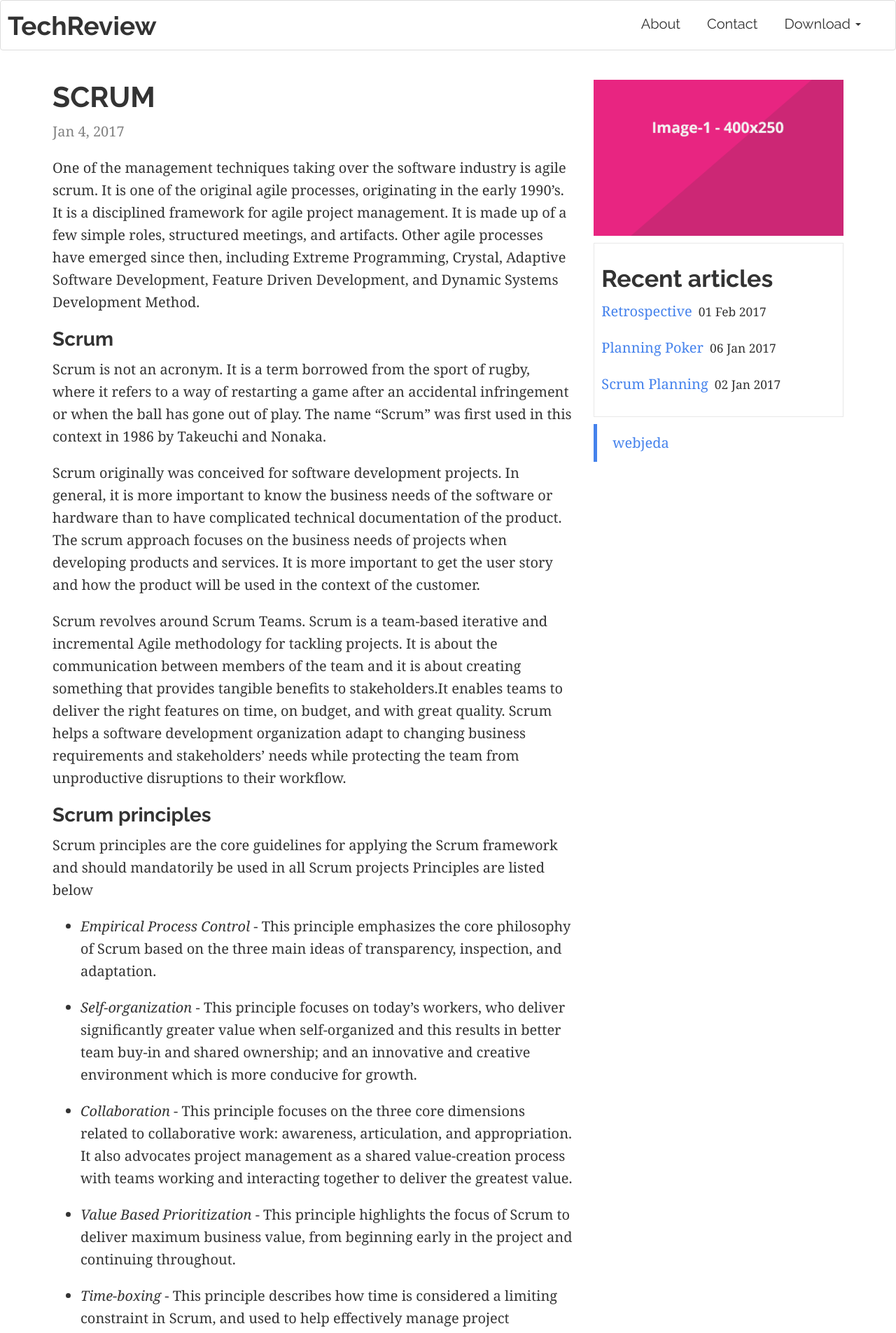
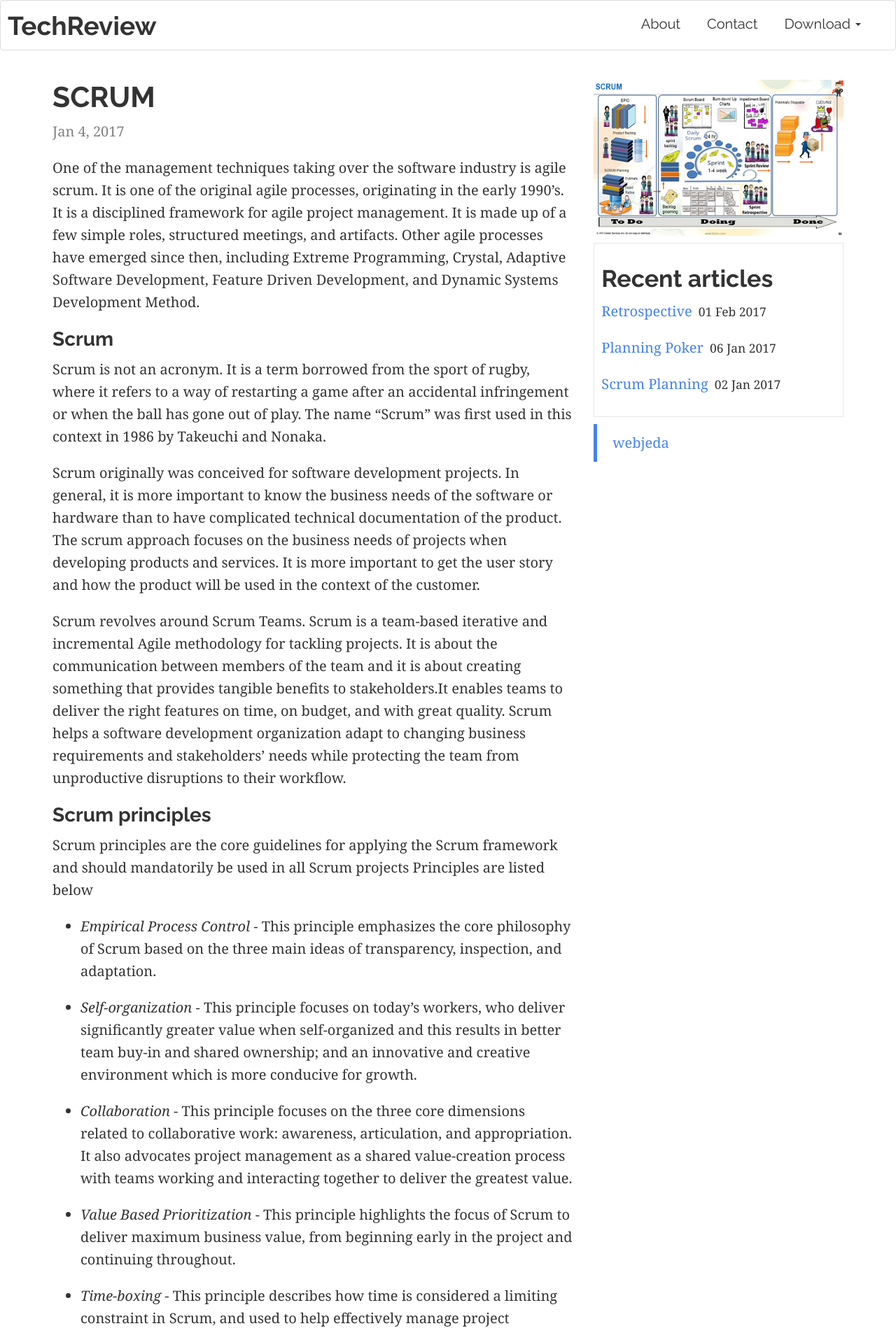
Before and after one commit to profbmuthu/CCrime, a Jekyll site: the page built from _posts/2017-1-4-Scrum.md, in a window 1280 px wide. Shown: the top 1905 px of the page at 70% size. Built offline with Jekyll 4.4.1, drawn with Linux system fonts in a browser that asks for light colours; comment, search, counter and statistics services are not loaded.

Commit message:
Update 2017-1-4-Scrum.md

```diff
--- a/_posts/2017-1-4-Scrum.md
+++ b/_posts/2017-1-4-Scrum.md
@@ -3,7 +3,7 @@ layout: post
 title:  "SCRUM"
 date:   2017-1-4 10:51:47 +0530
 categories: scrum management
-img: image-1.png
+img: AGILE-SAFE.png
 categories: [scrum, management]
 ---
 One of the management techniques taking over the software industry is agile scrum. It is one of the original agile processes, originating in the early 1990’s. It is a disciplined framework for agile project management. It is made up of a few simple roles, structured meetings, and artifacts. Other agile processes have emerged since then, including Extreme Programming, Crystal, Adaptive Software Development, Feature Driven Development, and Dynamic Systems Development Method.
```
